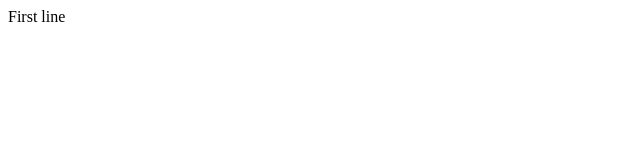
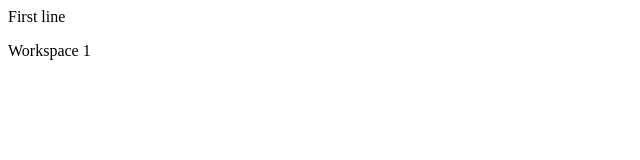
Before and after one commit to csajid109/MIS, a plain HTML site: page index.html in a window 1280 px wide. Shown: the full height of the page, 0-640 px from the left. Drawn offline with Linux system fonts and the light colour scheme.

Commit message:
Added new file

```diff
--- a/index.html
+++ b/index.html
@@ -1 +1,2 @@
 <p>First line</p>
+<p>Workspace 1</p>
```
